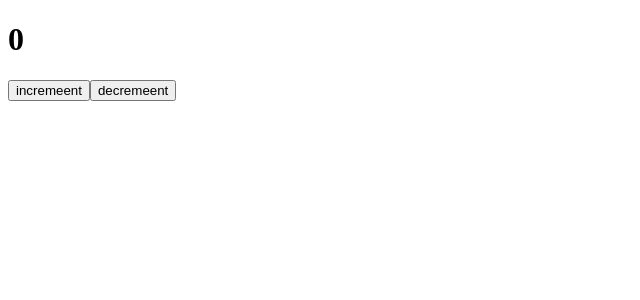
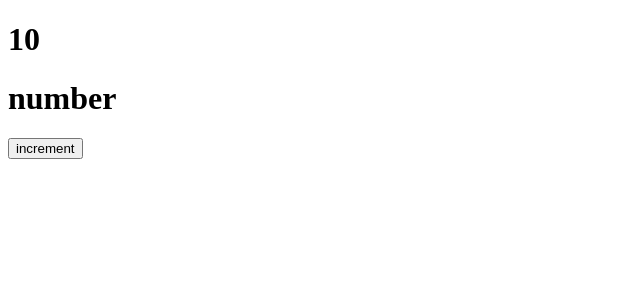
Before and after one commit to rohitbhure65/angular, an Angular app: page / in a window 1280 px wide. Shown: the top 300 px of the page, without its empty margins (0-640 px from the left). Built offline with nearby package versions, Linux system fonts and the light colour scheme.

Commit message:
datatypeofsignal

```diff
--- a/src/app/app.component.html
+++ b/src/app/app.component.html
@@ -2,4 +2,5 @@
 <!-- <app-templatereferencevariable></app-templatereferencevariable> -->
 <!-- <app-twowaybinding></app-twowaybinding> -->
 <!-- <app-dynamicstylingngstyleandngclass></app-dynamicstylingngstyleandngclass> -->
- <app-signal></app-signal>
+<!-- <app-signal></app-signal> -->
+<app-datatypeofsignal></app-datatypeofsignal>
--- a/src/app/app.component.ts
+++ b/src/app/app.component.ts
@@ -1,9 +1,10 @@
 import { Component, signal } from '@angular/core';
-import { SignalComponent } from './signal/signal.component';
 // import { TemplatereferencevariableComponent } from './templatereferencevariable/templatereferencevariable.component';
 // import { GetandsetComponent } from './getandset/getandset.component';
 // import { TwowaybindingComponent } from './twowaybinding/twowaybinding.component';
 // import { DynamicstylingngstyleandngclassComponent } from './dynamicstylingngstyleandngclass/dynamicstylingngstyleandngclass.component';
+// import { SignalComponent } from './signal/signal.component';
+import { DatatypeofsignalComponent } from './datatypeofsignal/datatypeofsignal.component';
 
 @Component({
   selector: 'app-root',
@@ -12,7 +13,8 @@ import { SignalComponent } from './signal/signal.component';
     // TemplatereferencevariableComponent,
     // TwowaybindingComponent
     // DynamicstylingngstyleandngclassComponent
-    SignalComponent
+    // SignalComponent
+    DatatypeofsignalComponent
   ],
   templateUrl: './app.component.html',
   styleUrl: './app.component.scss'
--- /dev/null
+++ b/src/app/datatypeofsignal/datatypeofsignal.component.html
@@ -0,0 +1,3 @@
+<h1>{{data()}}</h1>
+<h1>{{dataType()}}</h1>
+<button (click)="increment()">increment</button>
--- /dev/null
+++ b/src/app/datatypeofsignal/datatypeofsignal.component.ts
@@ -0,0 +1,17 @@
+import { Component,Signal,signal,WritableSignal } from '@angular/core';
+
+@Component({
+  selector: 'app-datatypeofsignal',
+  imports: [],
+  templateUrl: './datatypeofsignal.component.html',
+  styleUrl: './datatypeofsignal.component.scss'
+})
+export class DatatypeofsignalComponent {
+  data: WritableSignal<number> = signal(10);
+  dataType: Signal<string> = signal(typeof this.data());
+
+  increment(){
+    this.data.set(this.data() + 1);
+    console.log(this.dataType());
+  }
+}
```
Also changed, not shown: src/app/datatypeofsignal/datatypeofsignal.component.scss (added), 1 other file (tests, documents, lock files or other folders).
